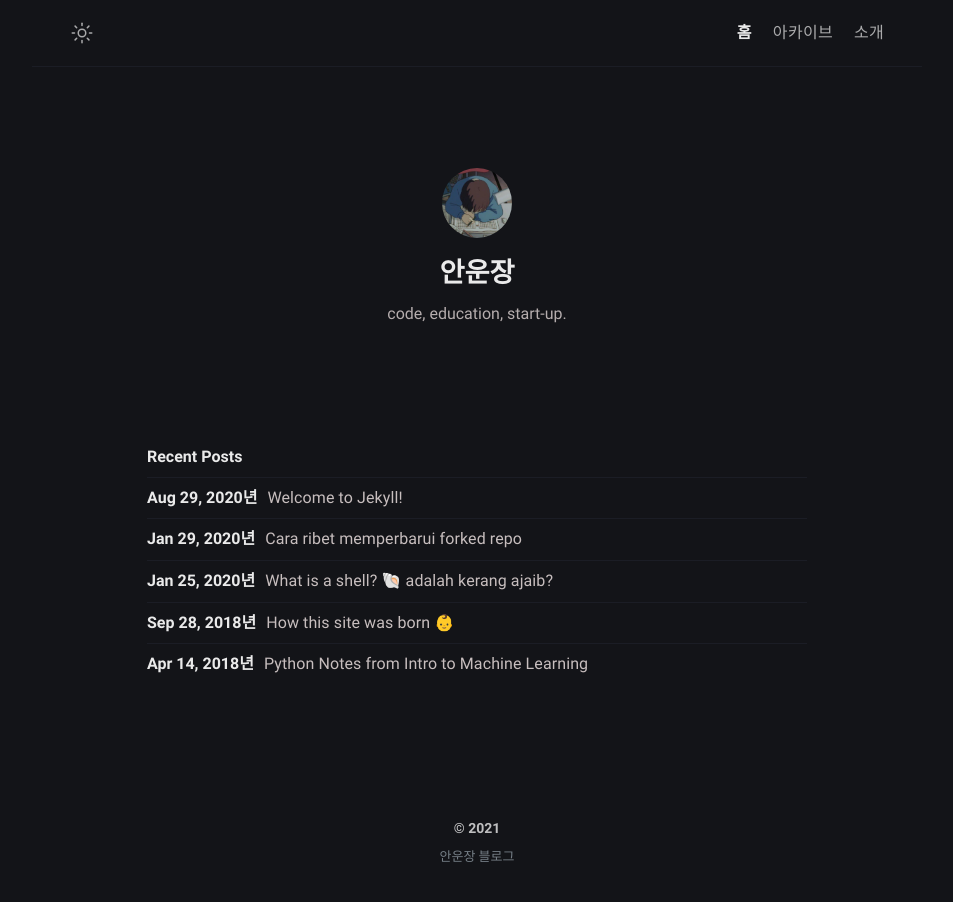
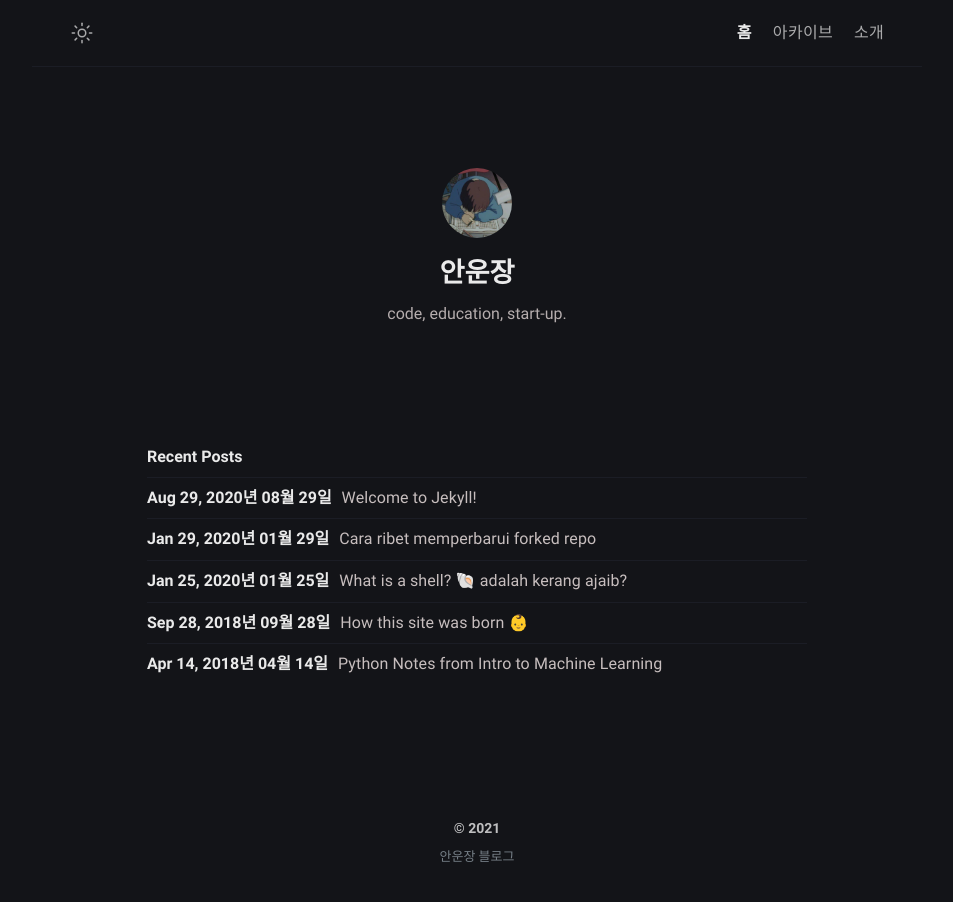
Before and after one commit to kimhodol/hodol-aa96c, a Jekyll site: the page built from index.md, in a window 1280 px wide. Shown: the whole page, without its empty margins (163-1116 px from the left). Built offline with Jekyll 4.4.1, drawn with Linux system fonts in a browser that asks for light colours.

Commit message:
home.html: changed

```diff
--- a/_layouts/home.html
+++ b/_layouts/home.html
@@ -6,7 +6,7 @@ home: true
 <h3 class="posts-item-note" aria-label="Recent Posts">Recent Posts</h3>
 {%- for post in site.posts limit: site.number_of_posts -%}
 <article class="post-item">
-  <span class="post-item-date">{{ post.date | date: "%b %d, %Y년 " }}</span>
+  <span class="post-item-date">{{ post.date | date: "%b %d, %Y년 %m월 %d일" }}</span>
   <h4 class="post-item-title">
     <a href="{{ post.url }}">{{ post.title | escape }}</a>
   </h4>
```
